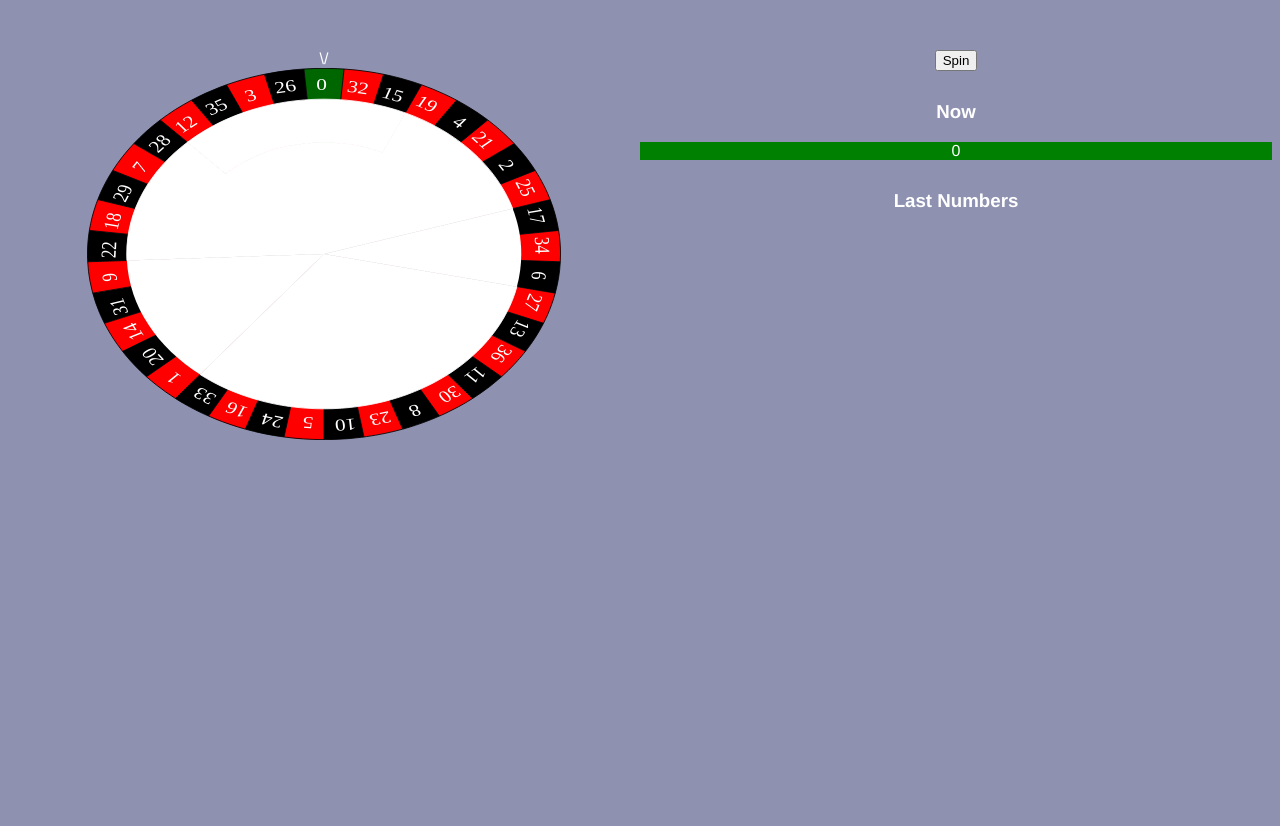
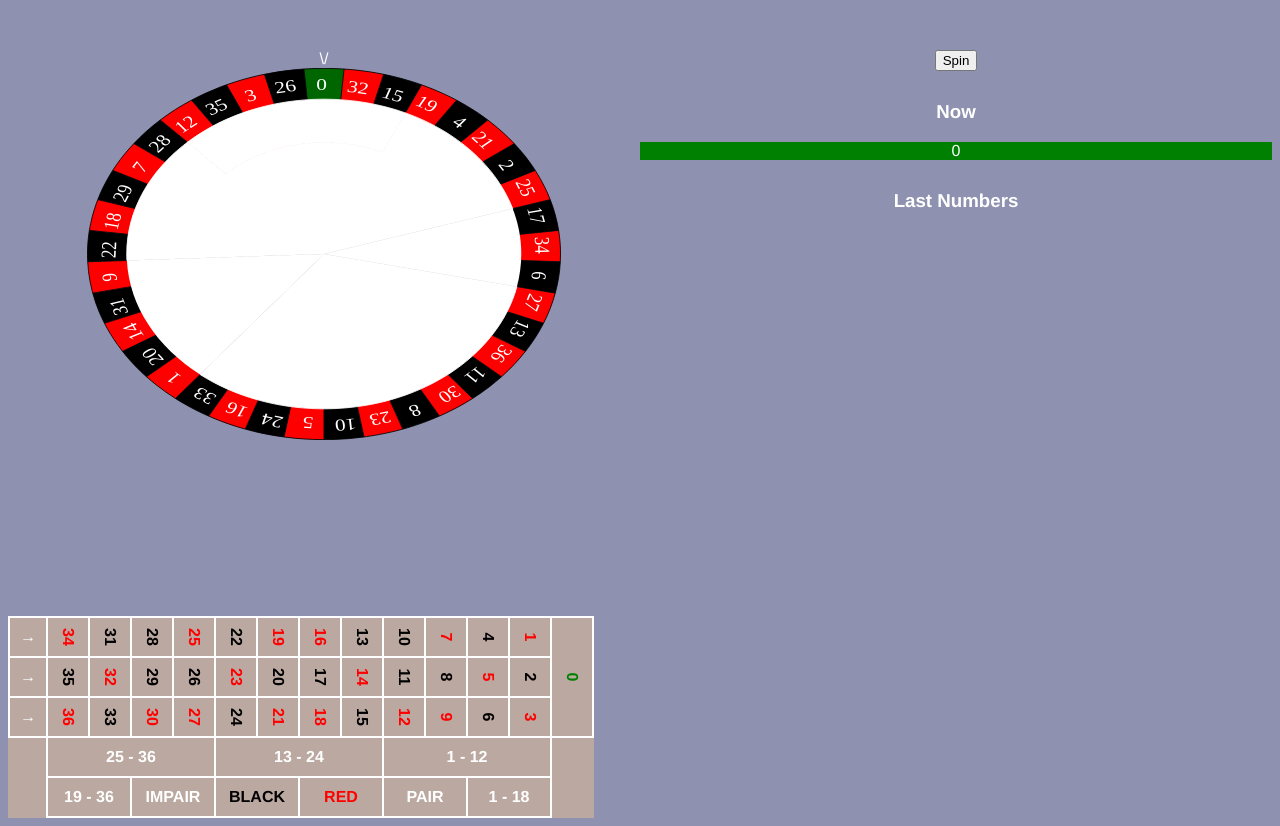
Before and after one commit to julianschmuckli/game_roulette, a Vue app: page / in a window 1280 px wide. Before the commit the page ends 800 px from the top, so only its background shows below. Built offline with nearby package versions, Linux system fonts and the light colour scheme.

Commit message:
Added board

```diff
--- a/src/App.vue
+++ b/src/App.vue
@@ -2,7 +2,7 @@
   <div id="app">
     <div class="container">
       <Wheel />
-      <Board />
+      <Board style="margin-top:70px;" />
     </div>
   </div>
 </template>
--- a/src/components/Board.vue
+++ b/src/components/Board.vue
@@ -1,4 +1,102 @@
 <template>
   <div id="board">
+    <table class="board">
+      <tr>
+        <td class="normal">&rarr;</td>
+        <td class="red"><div>34</div></td>
+        <td class="black"><div>31</div></td>
+        <td class="black"><div>28</div></td>
+        <td class="red"><div>25</div></td>
+        <td class="black"><div>22</div></td>
+        <td class="red"><div>19</div></td>
+        <td class="red"><div>16</div></td>
+        <td class="black"><div>13</div></td>
+        <td class="black"><div>10</div></td>
+        <td class="red"><div>7</div></td>
+        <td class="black"><div>4</div></td>
+        <td class="red"><div>1</div></td>
+        <td class="green" rowspan="3"><div>0</div></td>
+      </tr>
+      <tr>
+        <td class="normal">&rarr;</td>
+        <td class="black"><div>35</div></td>
+        <td class="red"><div>32</div></td>
+        <td class="black"><div>29</div></td>
+        <td class="black"><div>26</div></td>
+        <td class="red"><div>23</div></td>
+        <td class="black"><div>20</div></td>
+        <td class="black"><div>17</div></td>
+        <td class="red"><div>14</div></td>
+        <td class="black"><div>11</div></td>
+        <td class="black"><div>8</div></td>
+        <td class="red"><div>5</div></td>
+        <td class="black"><div>2</div></td>
+      </tr>
+      <tr>
+        <td class="normal">&rarr;</td>
+        <td class="red"><div>36</div></td>
+        <td class="black"><div>33</div></td>
+        <td class="red"><div>30</div></td>
+        <td class="red"><div>27</div></td>
+        <td class="black"><div>24</div></td>
+        <td class="red"><div>21</div></td>
+        <td class="red"><div>18</div></td>
+        <td class="black"><div>15</div></td>
+        <td class="red"><div>12</div></td>
+        <td class="red"><div>9</div></td>
+        <td class="black"><div>6</div></td>
+        <td class="red"><div>3</div></td>
+      </tr>
+      <tr>
+        <td class="nothing"></td>
+        <td class="normal" colspan="4"><div>25 - 36</div></td>
+        <td class="normal" colspan="4"><div>13 - 24</div></td>
+        <td class="normal" colspan="4"><div>1 - 12</div></td>
+      </tr>
+      <tr>
+        <td class="nothing"></td>
+        <td class="normal" colspan="2"><div>19 - 36</div></td>
+        <td class="normal" colspan="2"><div>Impair</div></td>
+        <td class="normal black" colspan="2"><div>Black</div></td>
+        <td class="normal red" colspan="2"><div>Red</div></td>
+        <td class="normal" colspan="2"><div>Pair</div></td>
+        <td class="normal" colspan="2"><div>1 - 18</div></td>
+      </tr>
+    </table>
   </div>
 </template>
+
+<style>
+.board td {
+  border: white 2px solid;
+  padding: 10px;
+  font-weight: bold;
+  text-transform: uppercase;
+}
+
+.board td.nothing{
+  border:none;
+}
+
+.board td:not(.normal) {
+  transform: rotate(90deg);
+}
+
+.board td>div {
+  min-width: 20px;
+}
+
+.board{
+  border-collapse: collapse;
+  background-color: #BBA8A1;
+}
+.red{
+  color: red;
+}
+.black{
+  color: black;
+}
+.green{
+  color:green;
+}
+</style>
```
